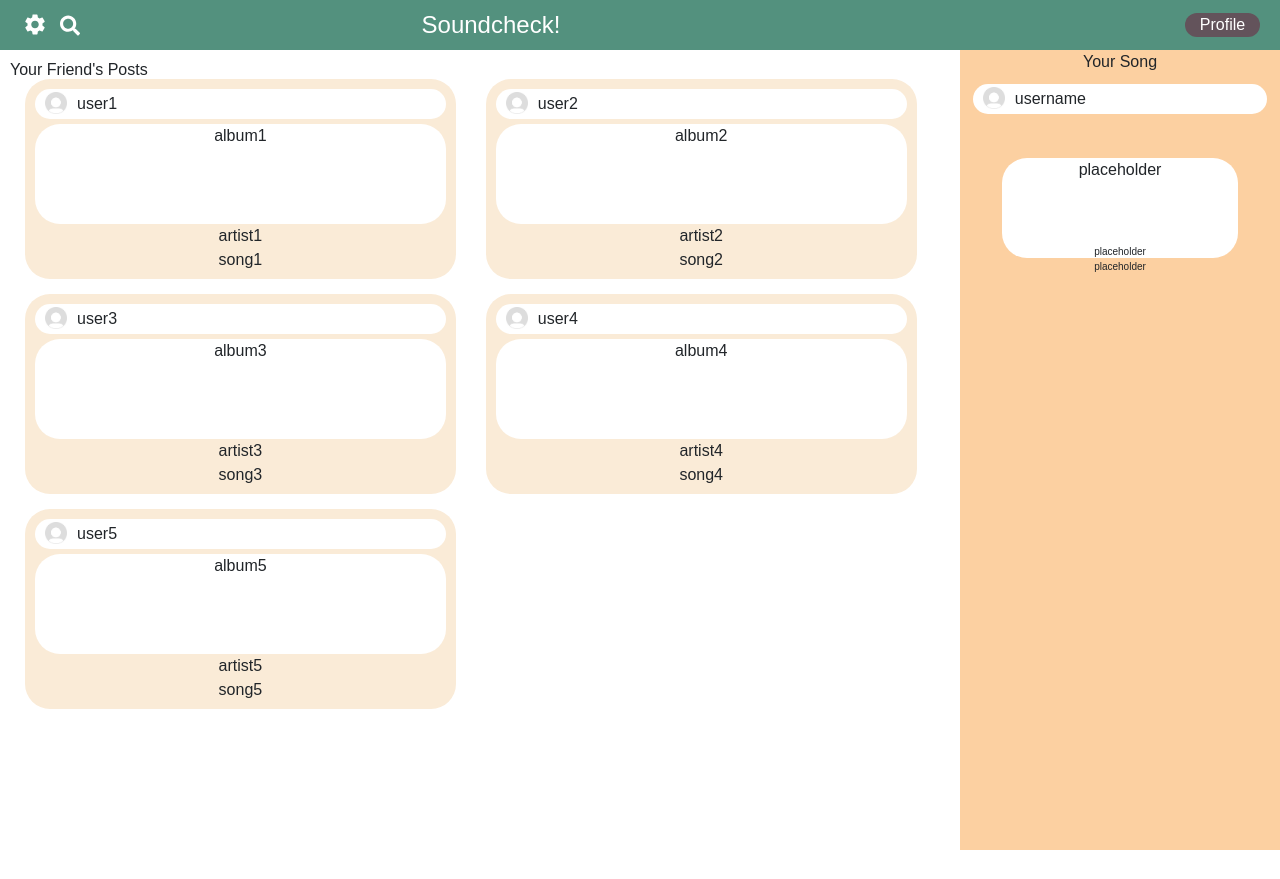
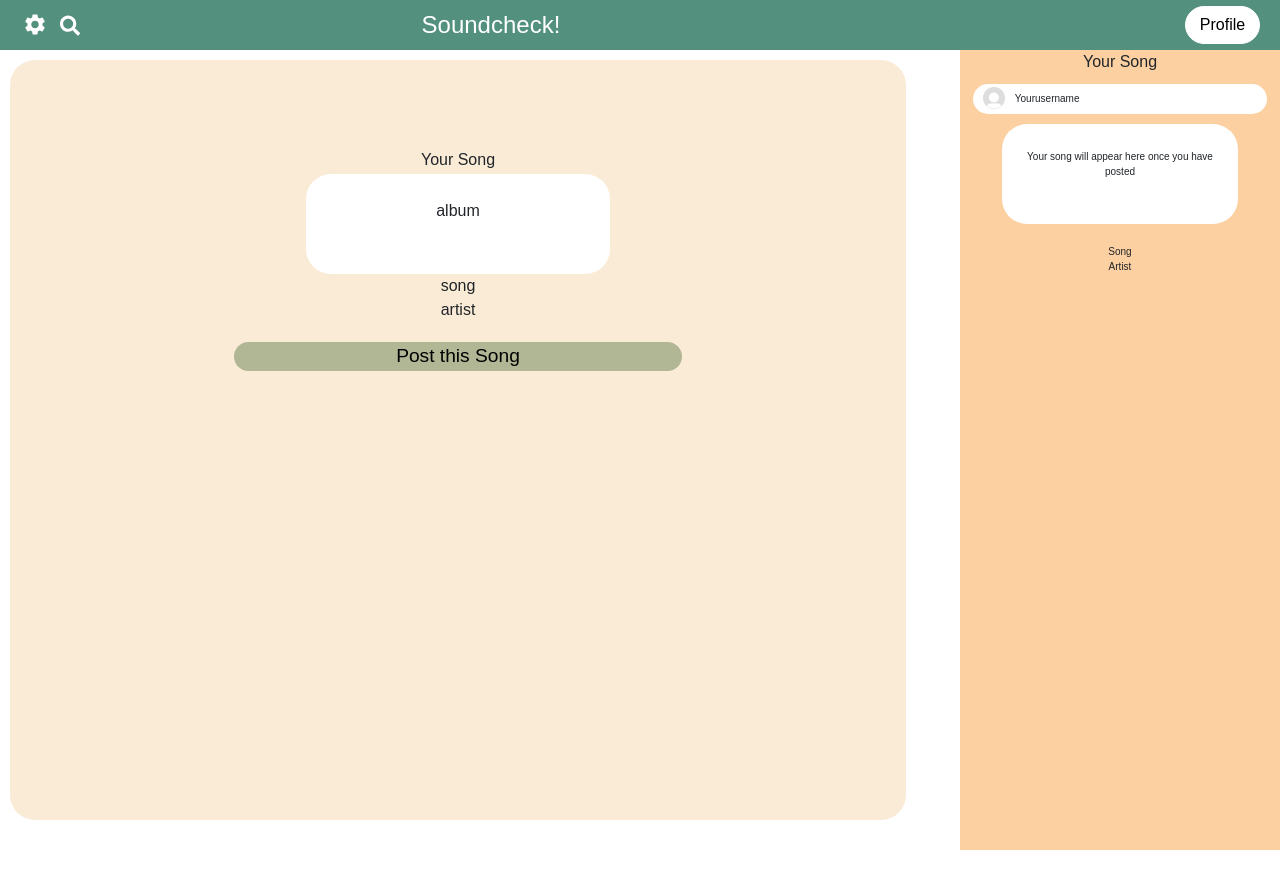
Before and after one commit to sakinkirti/soundcheck, a React (Create React App) app in the folder frontend/: page /addpost in a window 1280 px wide. Before the commit this address led to /. After the commit the page ends 850 px from the top, so only its background shows below. Built offline with nearby package versions, Linux system fonts and the light colour scheme; a web font is replaced by a local one.

Commit message:
post pages added

```diff
--- a/frontend/src/App.js
+++ b/frontend/src/App.js
@@ -5,6 +5,8 @@ import Profile from "./pages/Profile";
 import Start from "./pages/Start";
 import Signup from "./pages/Signup";
 import Settings from "./pages/Settings";
+import NoPostYet from "./pages/NoPostYet";
+import AddPost from "./pages/AddPost";
 
 function App() {
   return (
@@ -14,12 +16,10 @@ function App() {
       <Route exact path='start' element={<Start/>}/>
       <Route exact path='signup' element={<Signup/>}/>
       <Route exact path='settings' element={<Settings/>}/>
+      <Route exact path='nopost' element={<NoPostYet/>}/>
+      <Route exact path='addpost' element={<AddPost/>}/>
       <Route path='*' element={<Navigate to='/'/>}/>
     </Routes>
-    // <div>
-    //   <button className="bg-red-500">Text</button>
-    //   <h1>TEXT</h1>
-    // </div>
   );
 }
 
--- a/frontend/src/components/Navbar.jsx
+++ b/frontend/src/components/Navbar.jsx
@@ -4,6 +4,7 @@ import { useState, useEffect } from 'react';
 import {MdSettings} from 'react-icons/md'
 import {FaSearch} from 'react-icons/fa'
 import ProfileMin from './ProfileComps/ProfileMin';
+import { Button } from 'react-bootstrap';
 
 export default function Navbar() {
 
@@ -55,13 +56,13 @@ export default function Navbar() {
         <h1 className='navbarTitle'>Soundcheck!</h1>
       </div>
       <div className='navbarRight'>
-        <button onClick={routeChange} className='profileBtn'>{buttonText}</button>
+        <Button onClick={routeChange} className='profileBtn'>{buttonText}</Button>
       </div>
     </div>
     <div className='searchDropdown' style={{visibility: dropdownOpen ? 'visible' : 'hidden',}}>
       <input placeholder='Search for Friends' className='searchInput'></input>
       <div style={{marginLeft:'25px', width:'90%'}}>
-        <ProfileMin></ProfileMin>
+        <ProfileMin username='username'/>
       </div>
     </div>
     </>
--- a/frontend/src/components/PostComps/AlbumImg.jsx
+++ b/frontend/src/components/PostComps/AlbumImg.jsx
@@ -2,7 +2,11 @@ import React from 'react'
 
 const AlbumImg = ({img}) => {
   return (
-    <div style={{ backgroundColor:'white', height: '100px', marginTop: '5px', borderRadius:'25px'}}>{img}</div>
+    <div style={{ backgroundColor:'white', height: '100px', marginTop: '5px', borderRadius:'25px'}}>
+      <p style={{position: 'relative', paddingTop: '25px', paddingLeft: '5%',paddingRight: '5%'}}>
+        {img}
+      </p>
+    </div>
   )
 }
 
--- a/frontend/src/components/PostComps/Post.jsx
+++ b/frontend/src/components/PostComps/Post.jsx
@@ -12,8 +12,8 @@ const Post = props => {
     <div className='grid' style={{textAlign:'center', backgroundColor: 'antiquewhite', borderRadius:'25px', padding: '10px', height: '200px'}}>
       <ProfileMin username={username} style={{float:'center'}}/>
       <AlbumImg img={album}/>
+      <SongName song={song}/>
       <ArtistName artist={artist}/>
-      <SongName song={song}/>
     </div>
   )
 }
--- a/frontend/src/components/ProfileComps/ProfileMin.jsx
+++ b/frontend/src/components/ProfileComps/ProfileMin.jsx
@@ -5,7 +5,9 @@ const ProfileMin = ({username}) => {
   return (
     <div style={{flexDirection:'row', display:'flex', width: '100%', backgroundColor: 'white', borderRadius: '25px',  height: '30px', textAlign: 'left', paddingLeft: '10px', paddingTop:'3px'}}>
       <ProfilePic />
-      <div style={{paddingLeft: '10px'}}>{username}</div>
+      <div style={{paddingLeft: '10px'}}>
+        <p style={{fontSize: '10px', paddingTop:'4px'}}>{username}</p>
+      </div>
     </div>
   )
 }
--- a/frontend/src/components/RightBar.jsx
+++ b/frontend/src/components/RightBar.jsx
@@ -5,8 +5,7 @@ import SongName from './PostComps/SongName'
 import ProfileMin from './ProfileComps/ProfileMin'
 import './rightbar.css'
 
-const RightBar = () => {
-  const username = 'username'
+const RightBar = ({username, albumImg, artist, song}) => {
   return (
     <div className='rightbarContainer'>
       Your Song
@@ -14,11 +13,11 @@ const RightBar = () => {
         <ProfileMin username={username} style={{float:'left',}}/>
       </div>
       <div className='rightbarMid'>
-        <AlbumImg style={{paddingBottom: '20px'}} img='placeholder'/>
+        <AlbumImg className='albumImg' img={albumImg}/>
       </div>
       <div className='rightbarBottom'>
-        <ArtistName artist='placeholder'/>
-        <SongName song='placeholder'/>
+        <SongName song={song}/>
+        <ArtistName artist={artist}/>
       </div>
     </div>
   )
--- a/frontend/src/components/navbar.css
+++ b/frontend/src/components/navbar.css
@@ -17,12 +17,13 @@
 }
 
 .profileBtn {
-  background-color: var(--color-wenge);
-  color: white;
+  background-color: white;
+  color: black;
   border-radius: 50px;
   align-items: right;
   width: 75px;
   float: right;
+  border-color: white;
 }
 
 .searchDropdown {
--- a/frontend/src/components/rightbar.css
+++ b/frontend/src/components/rightbar.css
@@ -22,8 +22,9 @@
   height: 100px;
   justify-content: center;
   text-align: center;
-  padding: 10%;
-
+  padding-left: 10%;
+  padding-right: 10%;
+  font-size: x-small;
 }
 
 .rightbarBottom {
--- /dev/null
+++ b/frontend/src/pages/AddPost.jsx
@@ -0,0 +1,38 @@
+import React from 'react'
+import Navbar from '../components/Navbar'
+import RightBar from '../components/RightBar'
+import Button from '../components/Button'
+import AlbumImg from '../components/PostComps/AlbumImg'
+import SongName from '../components/PostComps/SongName'
+import ArtistName from '../components/PostComps/ArtistName'
+import { useNavigate } from 'react-router-dom'
+
+const AddPost = () => {
+  let navigate = useNavigate();
+  const routeChange = () => {
+    let path = `/`;
+    navigate(path);
+  }
+  return (
+    <div>
+      <Navbar/>
+      <RightBar username='Yourusername' song='Song' artist='Artist'albumImg='Your song will appear here once you have posted'/>
+      <div style={{backgroundColor: 'antiquewhite', width:'70%', height:'95vh', borderRadius:'25px', margin:'10px', textAlign:'center'}}>
+        <div style={{paddingTop:'10%'}}>
+          <h1>Your Song</h1>
+        </div>
+        <div style={{marginLeft:'33%', marginRight:'33%'}}>
+          <AlbumImg img='album'/>
+          <SongName song='song'/>
+          <ArtistName artist='artist'/>
+        </div>
+
+        <div style={{paddingTop: '20px',}}>
+          <Button onClick={routeChange} style={{backgroundColor: 'var(--color-sage)', border:'none', color:'black', borderRadius:'25px', width:'50%'}}>Post this Song</Button>
+        </div>
+        </div>
+    </div>
+  )
+}
+
+export default AddPost
--- /dev/null
+++ b/frontend/src/pages/NoPostYet.jsx
@@ -0,0 +1,29 @@
+import React from 'react'
+import { Button } from 'react-bootstrap'
+import Navbar from '../components/Navbar'
+import RightBar from '../components/RightBar'
+import { useNavigate } from 'react-router-dom'
+
+const NoPostYet = () => {
+
+  let navigate = useNavigate();
+  const routeChange = () => {
+    let path = `/addpost`;
+    navigate(path);
+  }
+  return (
+    <div>
+      <Navbar/>
+      <RightBar username='Yourusername' song='Song' artist='Artist'albumImg='Your song will appear here once you have posted'/>
+      <div style={{backgroundColor: 'antiquewhite', width:'70%', height:'95vh', borderRadius:'25px', margin:'10px', textAlign:'center'}}>
+        <h1 style={{paddingTop: '70px', fontSize:'20px'}}>It's time to post!</h1>
+        <h1 style={{paddingLeft: '10%', paddingRight:'10%', fontSize:'20px'}}>Post your most recent song to see what your friends are listening to!</h1>
+        <div style={{paddingTop: '20px'}}>
+          <Button onClick={routeChange} style={{backgroundColor: 'var(--color-sage)', border:'none', color:'black', borderRadius:'25px', width:'50%'}}>Post a Song</Button>
+        </div>
+      </div>
+    </div>
+  )
+}
+
+export default NoPostYet
```
